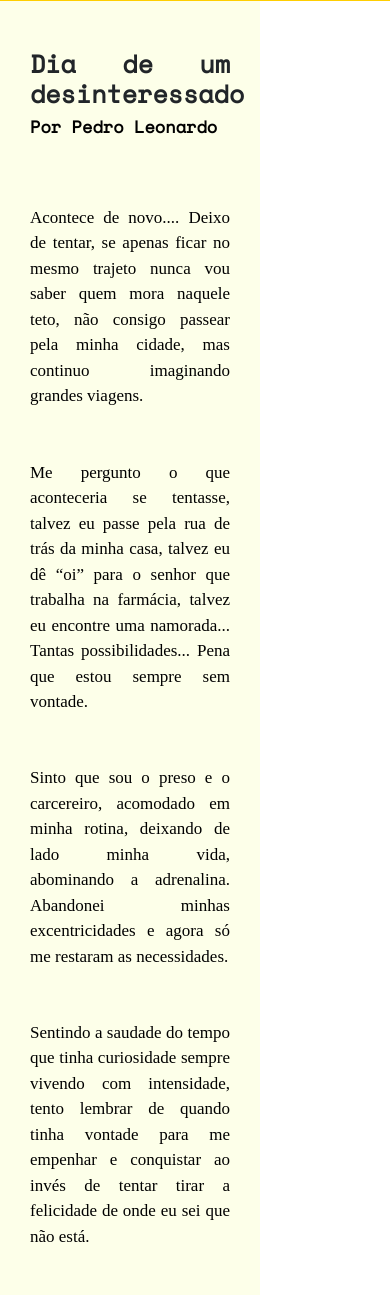
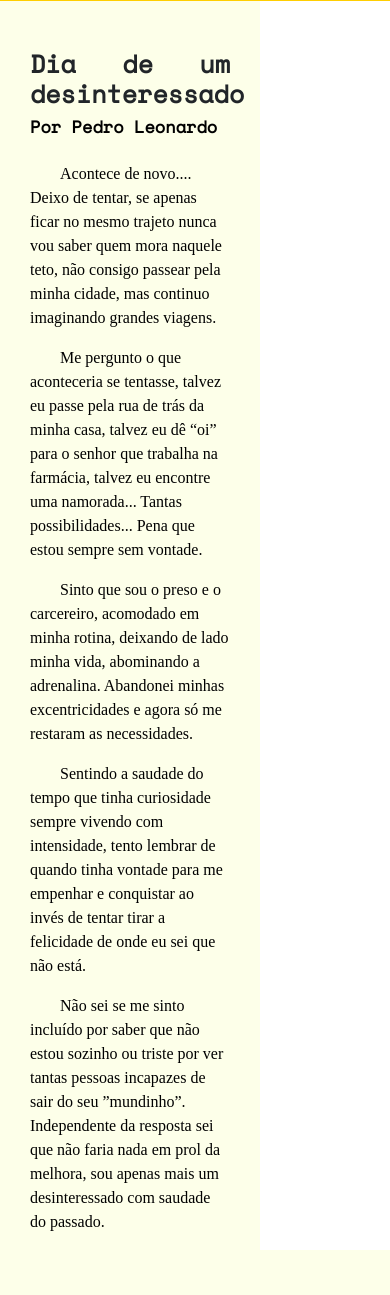
Before and after one commit to senacrs-emti/2022-1T-jornal-G4, a PHP site: page /cronica-pedro.php in a window 390 px wide. Shown: the part 499-1794 px from the top of the page. Run offline with PHP 8.4, Linux system fonts and the light colour scheme; some libraries are stand-ins or nearby versions; some web fonts are replaced.

Commit message:
cronicas_beta

```diff
--- a/assets/css/style.css
+++ b/assets/css/style.css
@@ -199,3 +199,7 @@ h2{
 .card-img-overlay{
     border-radius: 0;
 }
+
+.texto-cronica{
+    text-indent: 30px;
+}
--- a/cronica-pedro.php
+++ b/cronica-pedro.php
@@ -9,23 +9,23 @@ include_once './includes/_header.php'
 <h1 class="titulo-noticia col-lg-8 col-sm-12  mt-5">Dia de um desinteressado <h1>
 <h4 class="autor-noticia col-lg-12 col-sm-12">Por Pedro Leonardo</h4>
 
-<p class="texto-noticia col-lg-8 col-sm-12">
+<p class="texto-cronica col-lg-8 col-sm-12">
 Acontece de novo.... Deixo de tentar, se apenas ficar no mesmo trajeto nunca vou saber quem mora naquele teto, não consigo passear pela minha cidade, mas continuo imaginando grandes viagens.
 </p>
 
-<p class="texto-noticia col-lg-8 col-sm-12">
+<p class="texto-cronica col-lg-8 col-sm-12">
 Me pergunto o que aconteceria se tentasse, talvez eu passe pela rua de trás da minha casa, talvez eu dê “oi” para o senhor que trabalha na farmácia, talvez eu encontre uma namorada... Tantas possibilidades... Pena que estou sempre sem vontade.
 </p>
 
-<p class="texto-noticia col-lg-8 col-sm-12">
+<p class="texto-cronica col-lg-8 col-sm-12">
 Sinto que sou o preso e o carcereiro, acomodado em minha rotina, deixando de lado minha vida, abominando a adrenalina. Abandonei minhas excentricidades e agora só me restaram as necessidades.
 </p>
 
-<p class="texto-noticia col-lg-8 col-sm-12">
+<p class="texto-cronica col-lg-8 col-sm-12">
 Sentindo a saudade do tempo que tinha curiosidade sempre vivendo com intensidade, tento lembrar de quando tinha vontade para me empenhar e conquistar ao invés de tentar tirar a felicidade de onde eu sei que não está.
 </p>
 
-<p class="texto-noticia col-lg-8 col-sm-12">
+<p class="texto-cronica col-lg-8 col-sm-12">
 Não sei se me sinto incluído por saber que não estou sozinho ou triste por ver tantas pessoas incapazes de sair do seu ”mundinho”. Independente da resposta sei que não faria nada em prol da melhora, sou apenas mais um desinteressado com saudade do passado.
 </p>
 
```
Also changed, not shown: cronica-felipe.php (added, +22 -0 lines), cronicas.php (+12 -1 lines), cronica-joão.php (added), cronica-leonardo.php (added).
